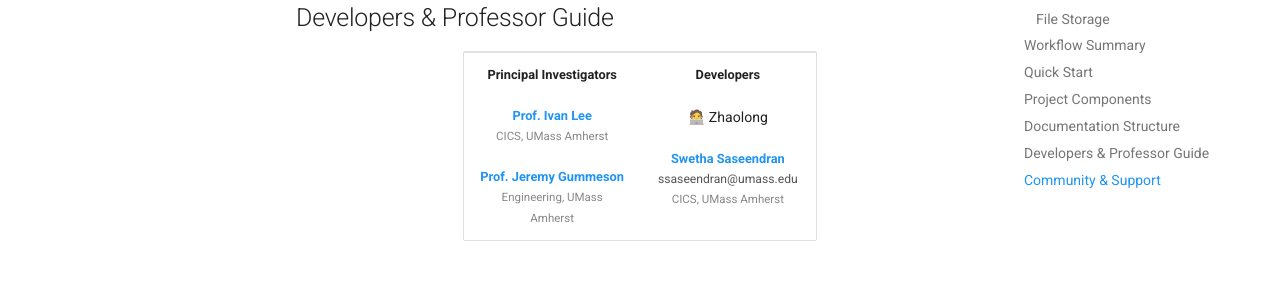
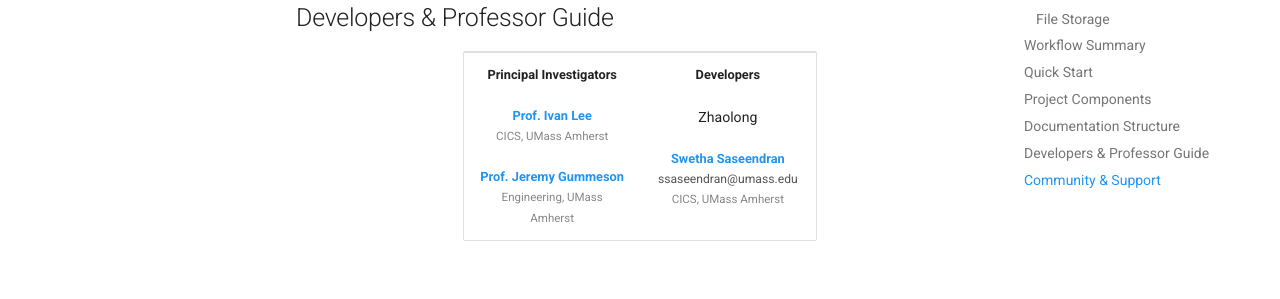
Before and after one commit to shimmerumass/shimmerumass, an MkDocs documentation site: the page built from docs/index.md, in a window 1280 px wide and 900 px high, scrolled down 3346 px. Shown: the part 278-577 px from the top of the window. Built offline with MkDocs 1.6.1 and Material for MkDocs 9.7.7, drawn with Linux system fonts in a browser that asks for light colours; comment, search, counter and statistics services are not loaded.

Commit message:
Remove emoji from developer name in README and index documentation for consistency

```diff
--- a/docs/index.md
+++ b/docs/index.md
@@ -120,7 +120,8 @@ Ready to get started? Check out our [Getting Started](getting-started.md) guide
       </td>
       <td align="center" valign="top" width="50%">
         <b>Developers</b><br><br>
-        <span title="Zhaolong" style="font-size:1.1em;">🧑‍💻 Zhaolong</span><br><br>
+        <span title="Zhaolong" style="font-size:1.1em;"> Zhaolong</span><br><br>
+        <!-- TODO: Zhaolong -->
 
   <a href="https://github.com/swetha4444"><b>Swetha Saseendran</b></a><br>
   <a href="mailto:ssaseendran@umass.edu" style="font-size:0.95em; color:#555;">ssaseendran@umass.edu</a><br>
```
Also changed, not shown: README.md (+1 -1 lines).
